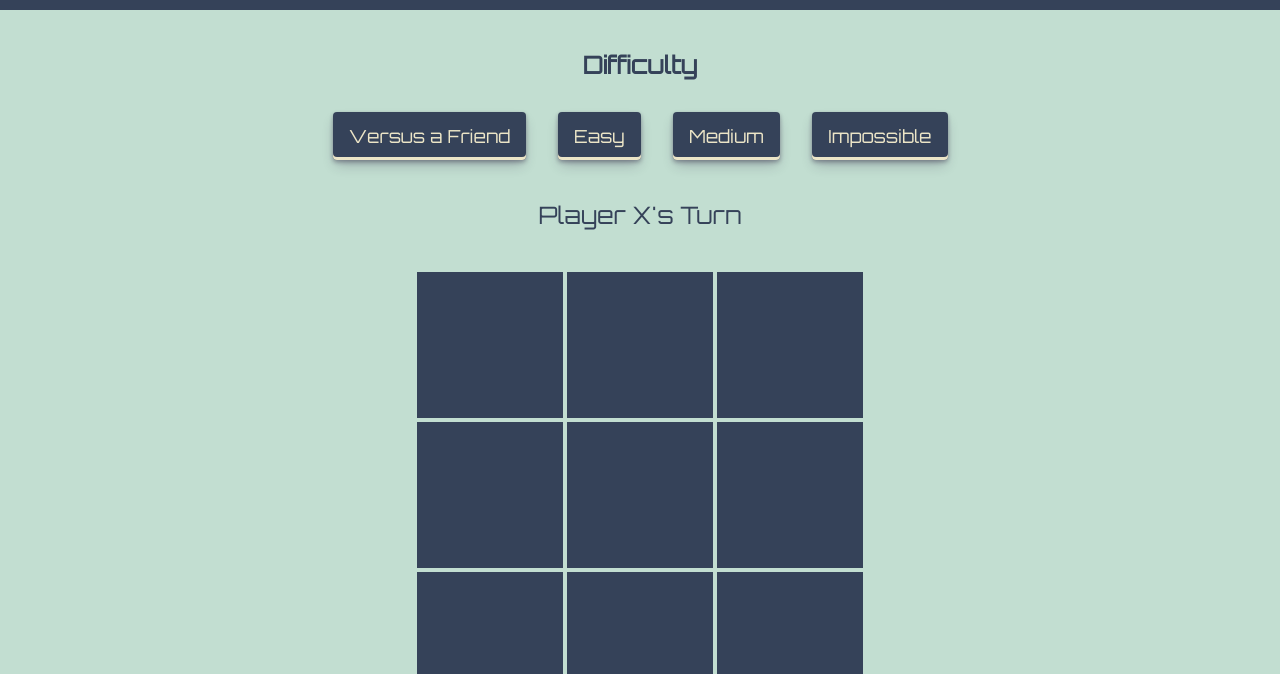
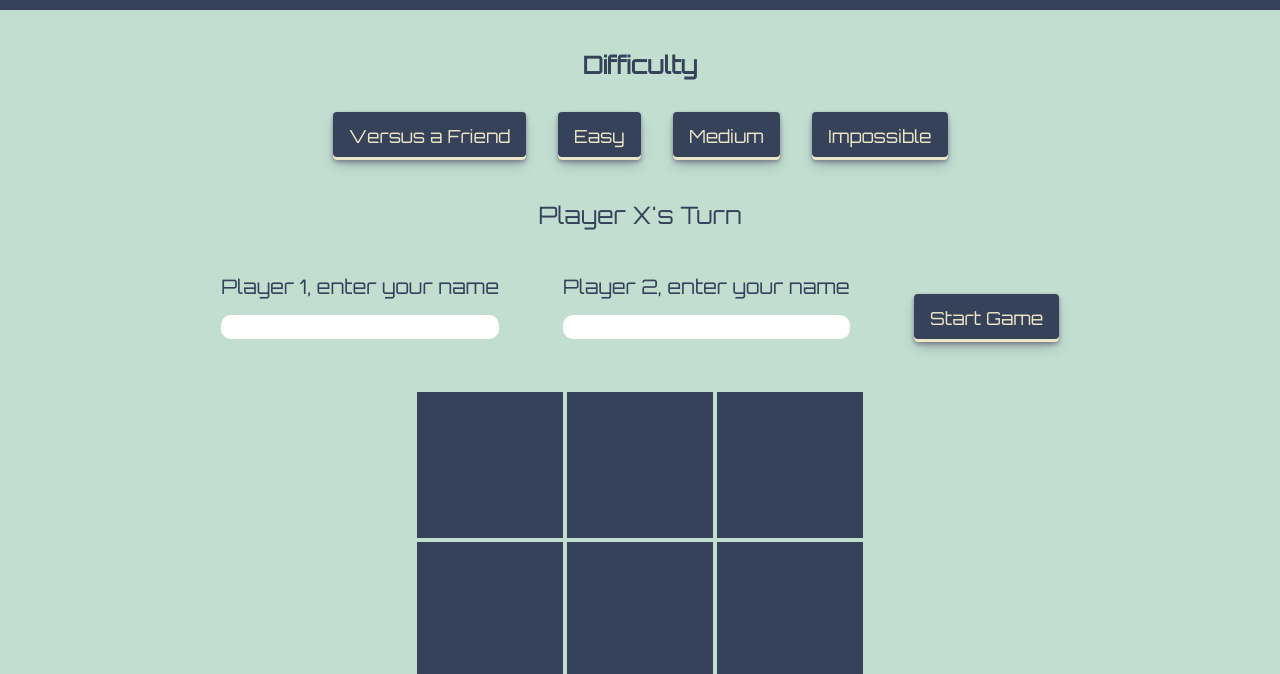
Before and after one commit to abodell/Tic-Tac-Toe, a plain HTML site: page index.html in a window 1280 px wide. Shown: the part 126-800 px from the top of the page. Drawn offline with Linux system fonts and the light colour scheme.

Commit message:
added a form for player's to insert their names and submit button

```diff
--- a/app.js
+++ b/app.js
@@ -0,0 +1 @@
+"use strict";
--- a/index.html
+++ b/index.html
@@ -27,6 +27,19 @@
         <div class="message">
             Player X's Turn
         </div>
+        <form class="player-info">
+            <div class="player-one">
+                <label for = 'player1'>Player 1, enter your name</label>
+                <input type = 'text' id = 'player1'>
+            </div>
+            <div class="player-two">
+                <label for = 'player2'>Player 2, enter your name</label>
+                <input type = 'text' id = 'player2'>
+            </div>
+            <div class="submit-button">
+                <button type = 'submit' class = 'btn'>Start Game</button>
+            </div>
+        </form>
         <div class="board">
             <div class="space" id = '0'></div>
             <div class="space" id = '1'></div>
--- a/styles.css
+++ b/styles.css
@@ -107,6 +107,33 @@ body {
   transform: translateY(2px);
 }
 
+.player-info {
+    display: flex;
+    align-items: center;
+    padding-top: 2rem;
+    padding-bottom: 1rem;
+    gap: 4rem;
+}
+
+.submit-button {
+    padding-top: 1.5rem;
+}
+
+.player-one, .player-two {
+    display: flex;
+    flex-direction: column;
+    gap: 1rem;
+    color: #354259;
+    font-size: 20px;
+}
+
+input[type='text'] {
+    border-radius: 10px;
+    height: 1.5rem;
+    outline: none;
+    border: none;
+}
+
 .board {
     display: grid;
     grid-template-columns: repeat(3, 1fr);
```
